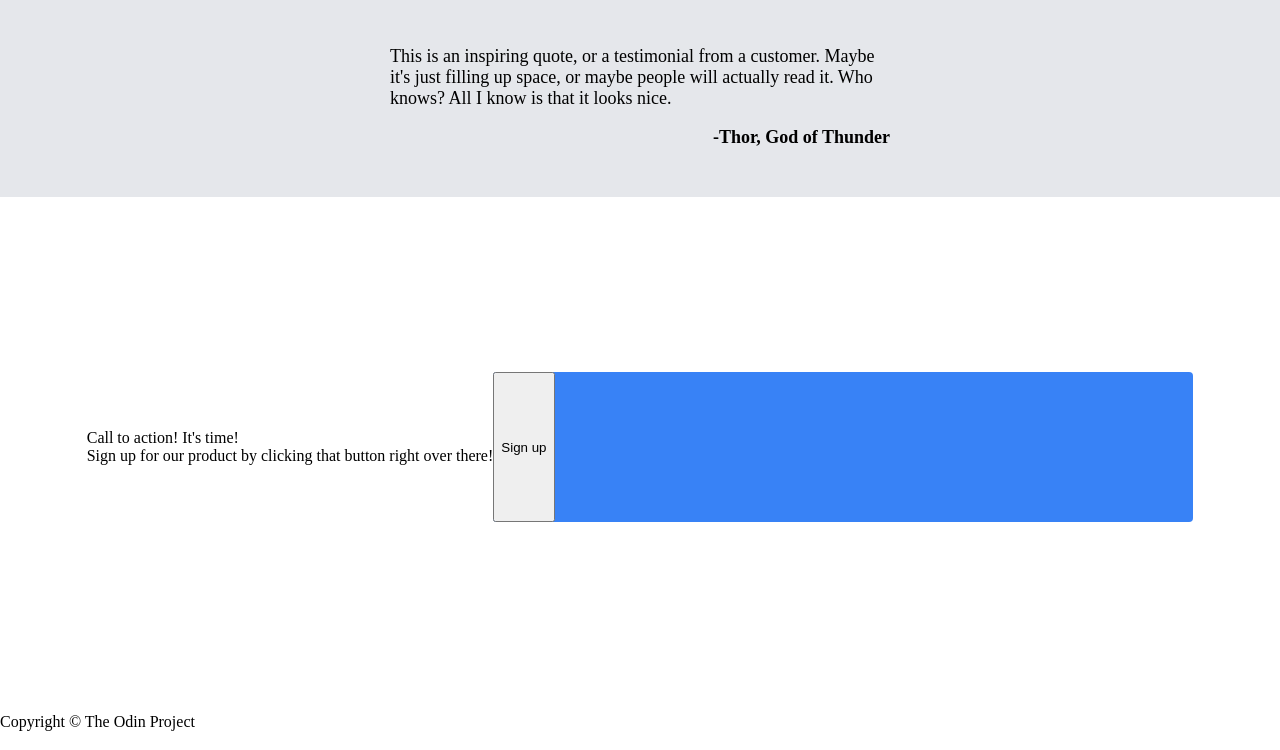
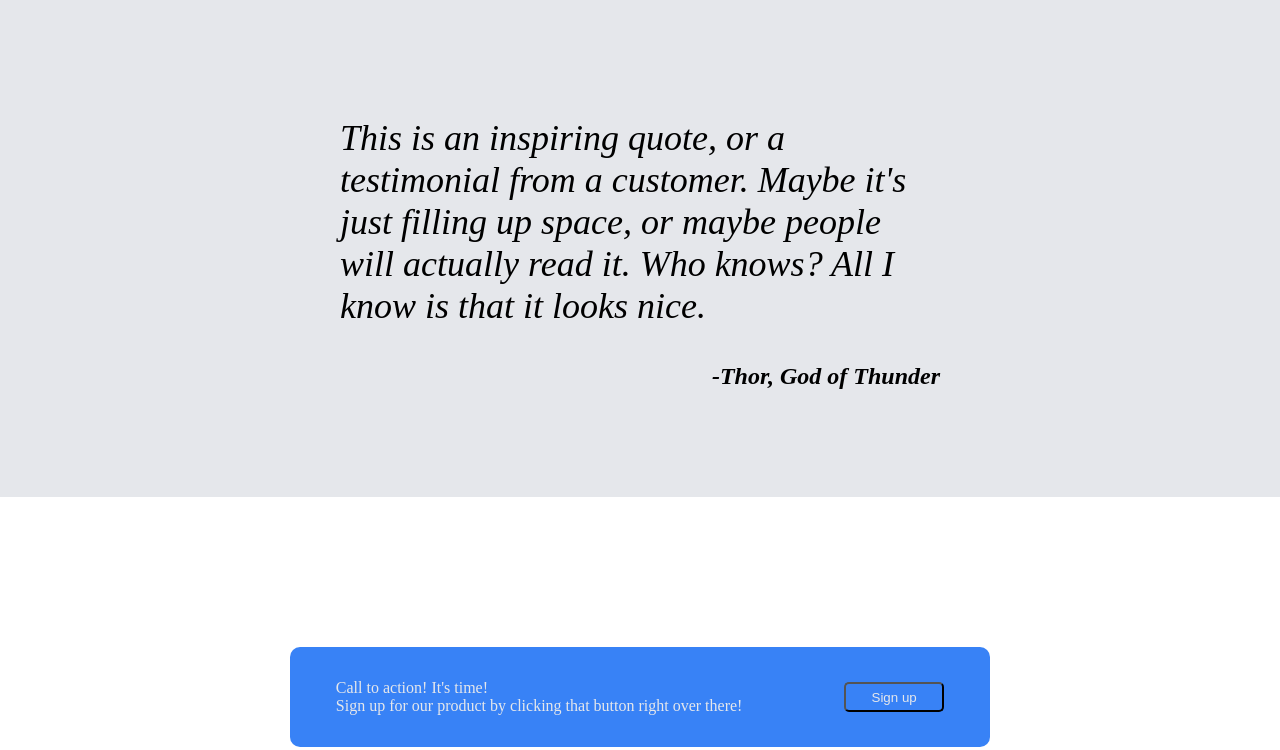
Before and after one commit to Davecarranza/landing-page, a plain HTML site: page index.html in a window 1280 px wide. Shown: the part 637-1387 px from the top of the page. Drawn offline with Linux system fonts and the light colour scheme.

Commit message:
finished editing the css for style.css

```diff
--- a/style.css
+++ b/style.css
@@ -50,6 +50,7 @@ img {
 
 .boxes {
     display: flex;
+
     padding: 0 48px;
     justify-content: space-evenly;
     gap: 10px;
@@ -74,7 +75,7 @@ img {
 
 .quote {
     background: #E5E7EB;
-    height: 200px;
+    height: 500px;
     display: flex;
     justify-content: center;
     align-items: center;
@@ -82,30 +83,82 @@ img {
 }
 
 .quote-p {
-    width: 500px;
+    width: 600px;
+    font-size: 36px;
+
+    font-style: italic;
 }
 
 .quote-p .Thor {
     text-align: right;
     font-weight: bold;
+    font-size: 24px;
+
+
+
+
 }
 
 .action {
     display: flex;
-    justify-content: center;
+    justify-content: space-around;
     align-items: center;
-    height: 500px;
+/*     height: 400px;
+    width: 700px; */
+    gap: 10px;
+    background-color: #3882F6;
+    height: 100px;
+    width: 700px;
+    border-radius: 10px;
+    color: #E5E7EB;
 
 }
 
 .time {
-    background-color: #3882F6;
-    width: 700px;
-    height: 150px;
-    border-radius: 4px;
+
 }
 
 .time {
     display: flex;
 
 }
+
+button {
+    height: 30px;
+    width: 100px;
+    background-color: #3882F6;
+    color: #E5E7EB;
+    border-radius: 5px;
+}
+
+.discription {
+    display: flex;
+    flex-direction: column;
+    justify-content: center;
+
+}
+
+.container1 {
+    background: white;
+    height: 400px;
+    width: 100%;
+    display: flex;
+    justify-content: center;
+    align-items: center;
+}
+
+.footer {
+    background-color: #1F2937;
+    height: 100px;
+    color: #F9FAF8;
+    display: flex;
+    justify-content: center;
+    align-items: center;
+
+}
+
+@media only screen and (max-width: 800px) {
+    .boxes {
+        flex-wrap: wrap;
+    }
+}
```
